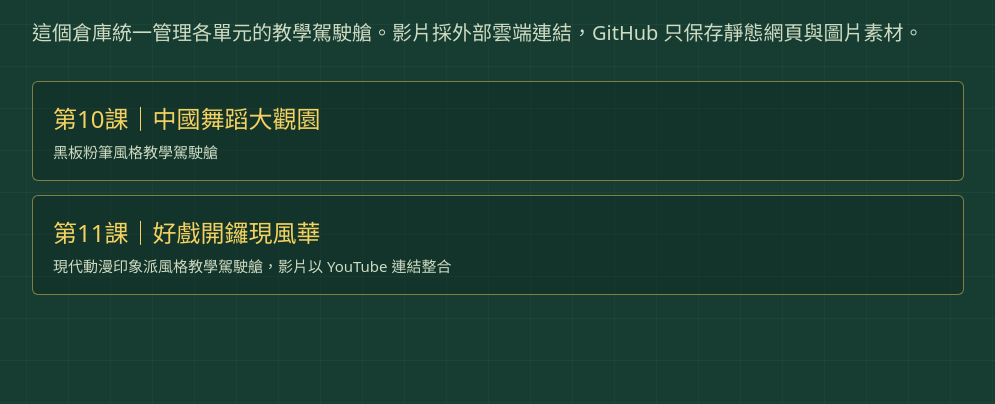
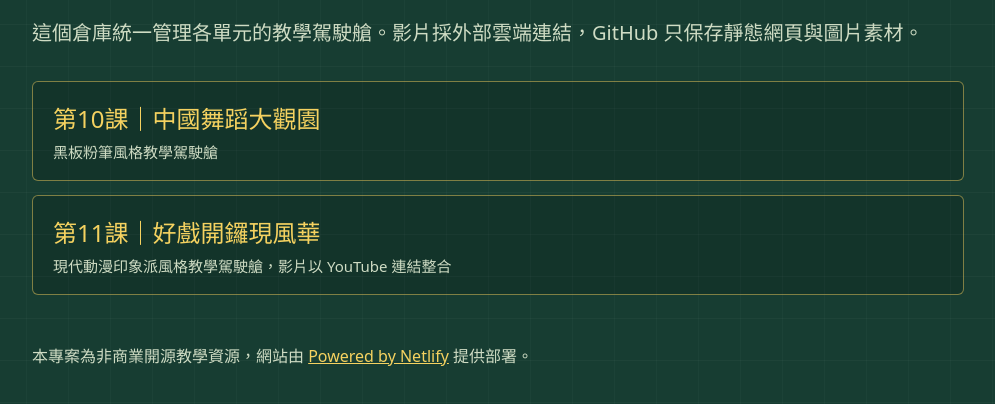
Before and after one commit to babyrabbit1202/teaching-dashboards-hub, a plain HTML site: page index.html in a window 1280 px wide. Shown: the part 144-548 px from the top of the page, without its empty margins (142-1137 px from the left). Drawn offline with Linux system fonts and the light colour scheme.

Commit message:
Add Powered by Netlify link to footer

```diff
--- a/index.html
+++ b/index.html
@@ -76,5 +76,6 @@
       </a>
     </section>
   </main>
+  <footer style="max-width:980px;margin:0 auto;padding:0 24px 40px;font-size:16px;color:#cfdcc4">本專案為非商業開源教學資源，網站由 <a href="https://www.netlify.com/" style="display:inline;padding:0;border:0;background:none;font-size:inherit;text-decoration:underline">Powered by Netlify</a> 提供部署。</footer>
 </body>
 </html>
```
